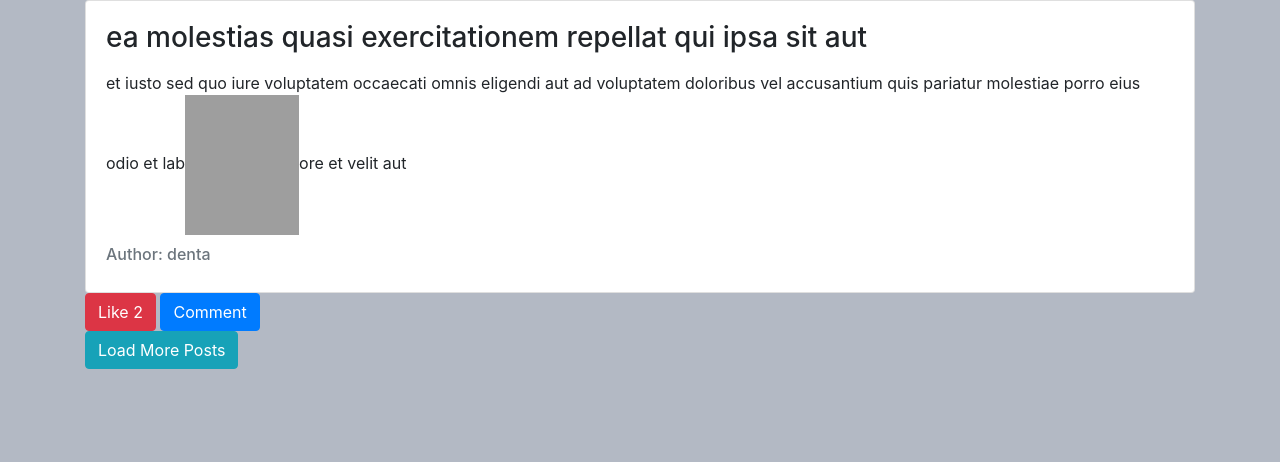
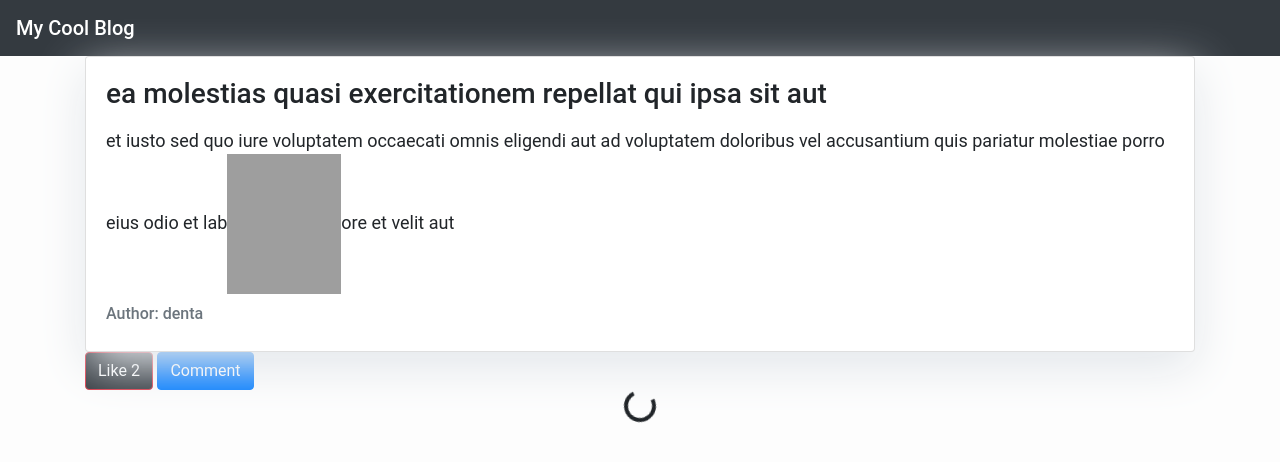
Before and after one commit to DentaCool/dw-django-course, a Django app: a page that uses templates/base.html in a window 1280 px wide. Shown: the top 462 px of the page. Run offline with Django 3.2, Linux system fonts and the light colour scheme; data comes from the database, SQL or seed files in the repository; both versions use the stored data as it was after the commit; some libraries are stand-ins or nearby versions; grey boxes are pictures that could not be loaded.

Commit message:
Redesign, api fix, lazy loading

```diff
--- a/article/urls.py
+++ b/article/urls.py
@@ -4,7 +4,6 @@ from .urls_api import router
 
 urlpatterns = [
     path('', PostListView.as_view()),
-    path('alternative_index/', PostListView.as_view(), name=('alternative')),
     path('post_detail<slug:slug>/', PostDetailView.as_view(), name=('post_detail')),
  ]
 
--- a/article/views.py
+++ b/article/views.py
@@ -22,7 +22,6 @@ ckeditor_form_view = CkEditorFormView.as_view()
 # Create your views here.
 
 
-# view
 class PostDetailView(DetailView):
 
     form_class = forms.CkEditorForm
@@ -33,5 +32,3 @@ class PostDetailView(DetailView):
 class PostListView(ListView):
     queryset = Post.objects.draft()
     template_name = "article/index.html"
-
-# API
--- a/article/viewsets.py
+++ b/article/viewsets.py
@@ -2,8 +2,6 @@
 from rest_framework import viewsets
 from django.db.models import Count
 from django.contrib.auth.models import User
-from django.views.decorators.csrf import csrf_exempt
-
 from rest_framework.mixins import CreateModelMixin
 from rest_framework.decorators import action
 from rest_framework.response import Response
@@ -44,7 +42,7 @@ class PostModelViewSet(BaseModelViewSet):
         return Response(serializer.data)
 
 
-    @csrf_exempt
+
     @action(methods=["post"], detail=True, url_path="like", permission_classes=[AllowAny])
     def like(self, request, *args, **kwargs):
         post = self.get_object()
--- a/static/js/s.js
+++ b/static/js/s.js
@@ -1,14 +1,18 @@
+var page = 2
+var already_loading = false
+
 function load_comments() {
     var post_id = $("#post_id").val();
 
-  $("#comments").html(`<div class="spinner-border" role="status">
+    $("#comments").html(`<div class="d-flex justify-content-center">
+    <div class="spinner-border" role="status">
       <span class="sr-only">Loading...</span>
+    </div>
   </div>`)
     $.ajax({
         type: "GET",
         url: `/api/article/posts/${post_id}/comments/?page=1`,
         success: function(data) {
-
             $("#comments").html("")
             data.results.forEach((comment_data) => {
                 const putHtmlData = `
@@ -26,19 +30,16 @@ function load_comments() {
   </div>`
 
                 $("#comments").append(putHtmlData)
+
             })
-
 
         }
     });
 }
 
 
-function lazy_load_comments(data, page) {
+function lazy_load_comments(data) {
     console.log(data)
-  if (data.next) {
-      console.log(data["next"])
-      link.data('page', page + 1);
     data.results.forEach((comment_data) => {
         const putHtmlData = `
                       <div class="card p-1">
@@ -58,14 +59,16 @@ function lazy_load_comments(data, page) {
     })
 }
 
+
 $(document).ready(() => {
     load_comments()
-
-          $('#lazy-comments').on('click', function() {
-                  var link = $(this);
-                  var page = link.data('page');
+    $(window).scroll(function() {
+        if ($(window).scrollTop() + $(window).height() > $(document).height() - 100) {
             var post_id = $("#post_id").val();
 
+
+            if (page!=null&&already_loading==false) {
+                already_loading=true
                 $.ajax({
                     type: 'get',
                     url: `/api/article/posts/${post_id}/comments?page=${page}`,
@@ -73,30 +76,30 @@ function lazy_load_comments(data, page) {
                         'post_id': post_id,
                     },
                     success: function(data) {
-
-                          } else {
-                              link.hide();
+                        lazy_load_comments(data)
+                        page++
+                        already_loading=false
+                    },
+                    error: function(xhr, status, error) {page = null}
+                });
             }
-                      },
-                      error: function(xhr, status, error) {}
-                  });
-          });
-
-      $(window).scroll(function() {
-          if ($(window).scrollTop() + $(window).height() > $(document).height() - 100) {
-              alert("near bottom!");
         }
     });
 
     $("#likes-count").click(function(e) {
         var post_id = $("#post_id").val();
-          // var csrf = $("[name=csrfmiddlewaretoken]").val();
+        var csrf = $("[name=csrfmiddlewaretoken]").val();
+        var head = {}
+        if (csrf) {
+            head["X-CSRFToken"] = csrf;
+        }
         $.ajax({
             type: "POST",
             url: "/api/article/posts/" + post_id + "/like/",
             data: JSON.stringify({
                 'post_id': parseInt(post_id)
             }),
+            headers: head,
 
             contentType: 'application/json',
             success: function(data) {
@@ -105,11 +108,11 @@ function lazy_load_comments(data, page) {
         });
     })
 
-      $("#comment").click(function(e) {
-          $("#comment-form").toggleClass("d-none");
-      })
+    // $("#comment").click(function(e) {
+    //     $("#comment-form").toggleClass("d-none");
+    // })
 
-      $("form").submit(function(e) {
+    $("#comment-form").submit(function(e) {
 
         var author = $("#author").val();
         var body = $("#body").val();
@@ -117,6 +120,11 @@ function lazy_load_comments(data, page) {
 
         e.preventDefault();
 
+        var csrf = $("[name=csrfmiddlewaretoken]").val();
+        var head = {}
+        if (csrf) {
+            head["X-CSRFToken"] = csrf;
+        }
         $.ajax({
             type: "POST",
             url: "http://127.0.0.1:8000/api/article/posts/" + post_id + "/comments/",
@@ -125,6 +133,7 @@ function lazy_load_comments(data, page) {
                 'author_comment': author,
                 'body': body,
             }),
+            headers: head,
             contentType: 'application/json',
         });
     });
--- a/templates/article/index.html
+++ b/templates/article/index.html
@@ -21,7 +21,7 @@
 <div class="container">
     <div class="row">
             {% for post in post_list %}
-            <div class="card col-12 col-md-6 mb-4">
+            <div class="card col-12 col-md-5 mb-4 m-1">
                 <div class="card-body">
                     <h2 class="card-title">{{ post.title }}</h2>
                     <p class="card-text text-muted h6">{{ post.author }} | {{ post.created}} </p>
--- a/templates/article/post_detail.html
+++ b/templates/article/post_detail.html
@@ -1,5 +1,23 @@
 {% extends 'base.html' %}
 {% block body %}
+{% load static %}
+<style>
+   body {
+       font-family: "Roboto", sans-serif;
+       font-size: 18px;
+       background-color: #fdfdfd;
+   }
+
+   .head_text {
+       color: white;
+   }
+
+   .card {
+       box-shadow: 0 16px 48px #E3E7EB;
+   }
+</style>
+
+<script src="{% static '/js/s.js' %}" defer></script>
 <div class="container">
    <div class="card">
       <div class="card-body">
@@ -13,13 +31,12 @@
       <h6 class="card-subtitle mb-2 text-muted">Author: {{post.author}} </h6>
    </div>
    </div>
+   <button  id="likes-count" class="btn btn-danger bg-dark" type="submit" name="action">Like {{post.likes.count}}</button>
+   <a class="btn btn-primary" data-toggle="collapse" href="#collapseExample" role="button" aria-expanded="false" aria-controls="collapseExample">Comment</a>
 
-
-   <button  id="likes-count" class="btn btn-danger" type="submit" name="action">Like {{post.likes.count}}</button>
-   <button id="comment" class="btn btn-primary">Comment</button>
-
-   <div class="card d-none" id="comment-form">
-      <form>
+    <div class="collapse" id="collapseExample">
+      <div class="card p-1" id="comment-form">
+         <form id="comment-form">
             <div class="form-group">
             <label >Author</label>
             <input id="author" type="author"class="form-control">
@@ -32,6 +49,8 @@
             <button type="submit" class="btn btn-primary">Submit</button>
          </form>
       </div>
+    </div>
+
 
 
 <div id="comments">
@@ -55,7 +74,7 @@
    -->
 </div>
 
-<div><a class="btn btn-info" id="lazy-comments" href="javascript:void(0);" data-page="2">Load More Posts</a></div>
+<!-- <div><a class="btn btn-info" id="lazy-comments" href="javascript:void(0);" data-page="2">Load More Posts</a></div> -->
 
 </div>
 {% endblock body %}
--- a/templates/base.html
+++ b/templates/base.html
@@ -16,25 +16,20 @@
 
   <title>Datawiz Django Course</title>
 </head>
-<style>body{
-  background-color: #22325357; /* Цвет фона веб-страницы */
- }
-  .post-brd {
-    border: 4px double black;
-    background: #EEDFAC;
-    padding: 10px;
-  }
+<style>
 
 </style>
 
 <body>
+  <nav class="navbar navbar-dark bg-dark">
+    <a  class="navbar-brand mb-0 h1" href="/">My Cool Blog</a>
+  </nav>
   {% csrf_token %}
   {% block body%}
   {% endblock body%}
 
   <script src="https://code.jquery.com/jquery-3.1.1.min.js"></script>
   <script src="https://cdn.jsdelivr.net/npm/js-cookie@rc/dist/js.cookie.min.js"></script>
-  <script src="{% static '/js/s.js' %}" defer></script>
 
 </body>
 
```
Also changed, not shown: static/js/home.js (added, +48 -0 lines), blog/settings.py (line endings or trailing spaces), db.sqlite3. Lines whose indentation alone changed are shown as unchanged.
